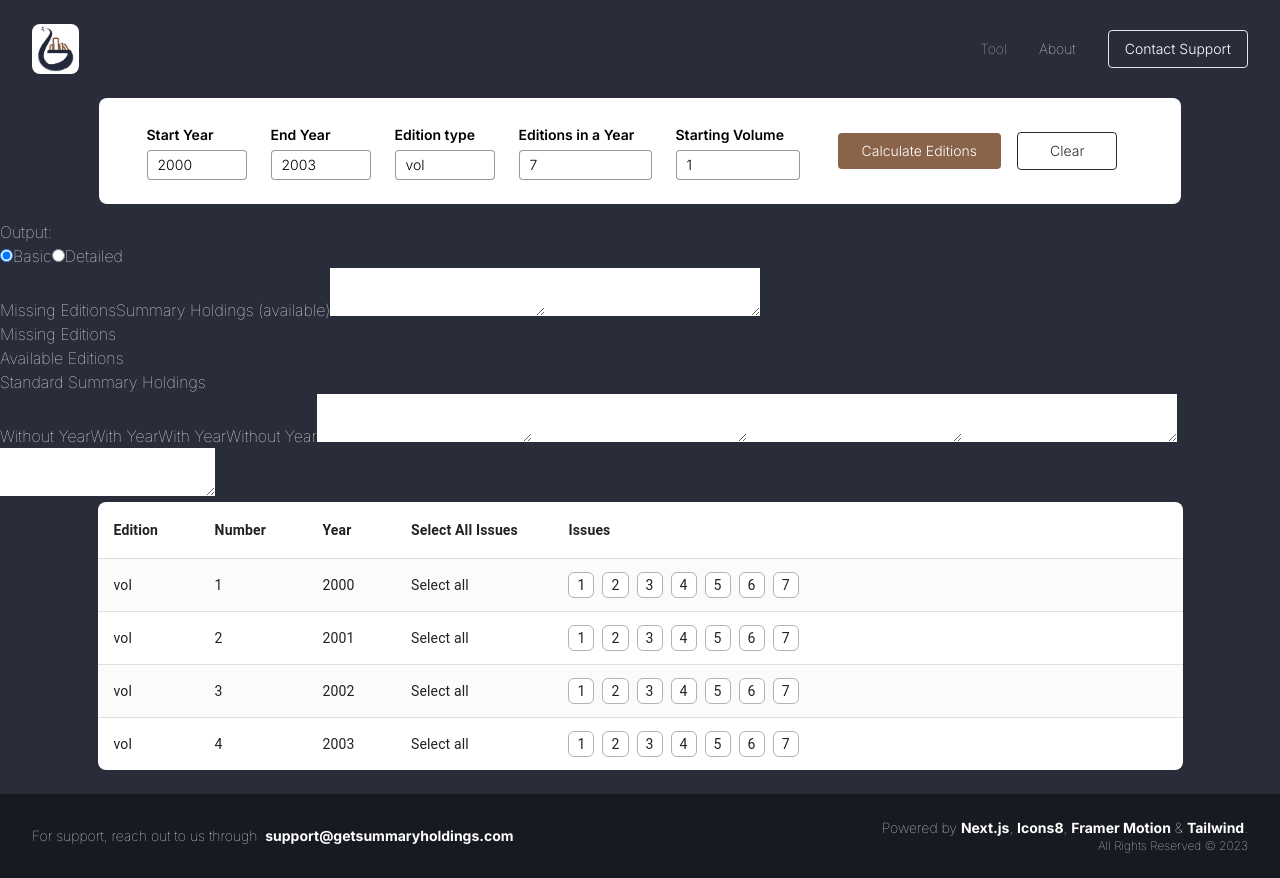
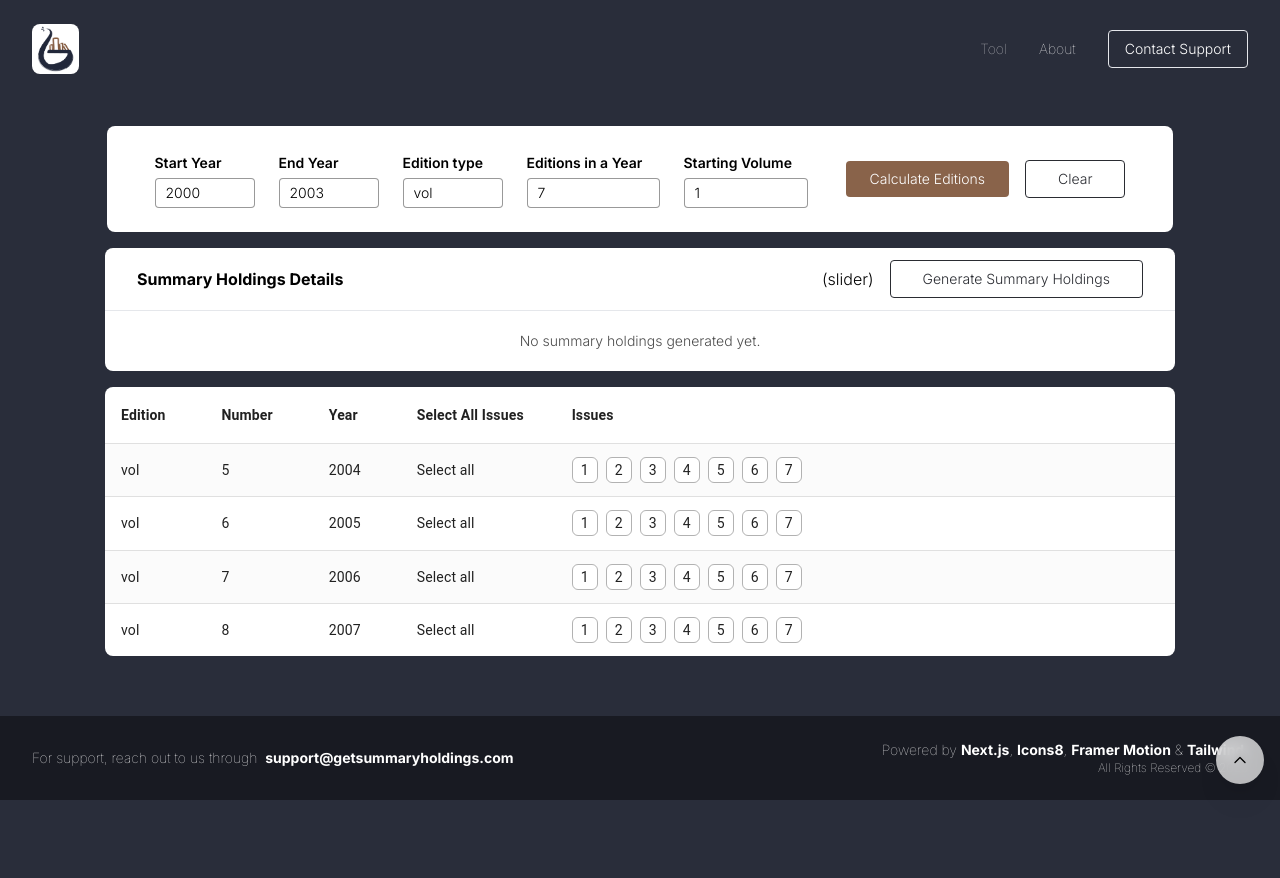
Before and after one commit to jjose14-Jacob-Jose/getSummaryHoldings, a Next.js app: page / in a window 1280 px wide. Both pictures are taken after a click on the button "Calculate Editions". After the commit the page ends 800 px from the top, so only its background shows below. Built offline with nearby package versions, Linux system fonts and the light colour scheme.

Commit message:
SCG-72: Styled summary holdings section. Moved summary holdings button to its component.

```diff
--- a/package.json
+++ b/package.json
@@ -13,6 +13,7 @@
     "@emotion/styled": "^11.11.0",
     "@mui/material": "^5.14.8",
     "autoprefixer": "10.4.14",
+    "axios": "^1.5.0",
     "framer-motion": "^10.16.0",
     "next": "^13.4.19",
     "postcss": "8.4.27",
--- a/public/public.js
+++ b/public/public.js
@@ -1,7 +1,7 @@
 import { FLAG_ISSUES_ALL_AVAILABLE, FLAG_ISSUES_NOT_AVAILABLE, MESSAGE_INVALID_INTEGER_INPUT_SUFFIX, STRING_VALUE_EMPTY } from "@/constants/common_js_constants";
 
 let editionsType, yearStarting, yearEnding, volumeYearStarting, editionsPerYear;
-let arrayAvailabilityStatusIssuesOfEachYear;
+let arrayEditionDescription, arrayEditionNumber, arrayYear, arrayAvailabilityStatusYear, arrayIssuesInTheYear, arrayAvailabilityStatusIssuesOfEachYear;
 
 // Function to print console outputs.
 function printToConsole(variable) {
@@ -16,14 +16,25 @@ function printToAlert(variable) {
 
 // Initializes the table.
 function initializeArrays() {
+    arrayEditionDescription = [];
+    arrayEditionNumber = [];
+    arrayYear = [];
+    arrayAvailabilityStatusYear = [];
     arrayAvailabilityStatusIssuesOfEachYear = [];
+    arrayIssuesInTheYear = [];
 
     // Adding '+1' to ensure 'ending' year is also included.
     const yearRange = yearEnding - yearStarting + 1;
 
-    // Creating an array of length 'editionsPerYear' with all elements having value 'FLAG_ISSUES_NOT_AVAILABLE' and pushing it to 'arrayAvailabilityStatusIssuesOfEachYear'.
     for(let i=0; i<yearRange; i++) {
+        arrayEditionDescription.push(editionsType);
+        arrayEditionNumber.push(volumeYearStarting++);
+        arrayYear.push(yearStarting++);
+        arrayAvailabilityStatusYear.push(FLAG_ISSUES_NOT_AVAILABLE);
+
+        // Creating an array of length 'editionsPerYear' with all elements having value 'FLAG_ISSUES_NOT_AVAILABLE' and pushing it to 'arrayAvailabilityStatusIssuesOfEachYear'.
         arrayAvailabilityStatusIssuesOfEachYear.push(Array.from({ length: editionsPerYear }, () => FLAG_ISSUES_NOT_AVAILABLE));
+        arrayIssuesInTheYear.push(editionsPerYear);
     }
 
     let rows = [];
@@ -58,6 +69,19 @@ function initializeArrays() {
     }
 
     return rows;
+}
+
+// Builds the request object for fetching holdings summary from the backend.
+export function getGenerateSummaryRequest() {
+    const form = new FormData();
+    form.append("arrayEditionDescription", arrayEditionNumber);
+    form.append("arrayEditionNumber", arrayEditionNumber);
+    form.append("arrayYear", arrayYear);
+    form.append("arrayAvailabilityStatusYear", arrayAvailabilityStatusYear);
+    form.append("arrayAvailabilityStatusIssuesOfEachYear", arrayAvailabilityStatusIssuesOfEachYear);
+    form.append("arrayIssuesInTheYear", arrayIssuesInTheYear);
+    form.append("editionsPerYear", editionsPerYear);
+    return form;
 }
 
 export function validateUserInputs(){
--- a/src/components/EditionsTable.jsx
+++ b/src/components/EditionsTable.jsx
@@ -42,7 +42,7 @@ export default function EditionsTable({editionRows}) {
         }));
 
     return(<>
-        <TableContainer className="bg-white rounded-lg mx-auto w-fit max-w-[1085px]">
+        <TableContainer className="bg-white rounded-lg mx-auto w-fit max-w-[1070px]">
             <Table sx={{ minWidth: 650, maxWidth: 1085 }} aria-label="simple table">
                 <TableHead>
                     <TableRow>
@@ -77,6 +77,5 @@ export default function EditionsTable({editionRows}) {
                 </TableBody>
             </Table>
         </TableContainer>
-        <button id="btnGenerateSummary"></button>
     </>)
 };
--- a/src/components/ResultsSection.jsx
+++ b/src/components/ResultsSection.jsx
@@ -15,7 +15,7 @@ export default function ResultsSection({editionRows}) {
     //todo: Use state to check if results are populated or not and disable/enable buttons on that basis.
 
     return (
-        <div className="items-center align-middle justify-center pt-4">
+        <div className="items-center align-middle justify-center space-y-4 pb-8">
             <BackToTopButton />
             <SummaryHoldingsResults />
             <EditionsTable editionRows={editionRows} />
--- a/src/components/SummaryHoldingsResults.jsx
+++ b/src/components/SummaryHoldingsResults.jsx
@@ -1,4 +1,10 @@
 'use client';
+
+import { useState } from "react";
+import { getGenerateSummaryRequest } from "../../public/public";
+import axios from "axios";
+import Loader from "./static/Loader";
+import { ENV_LOCAL } from "@/constants/common_js_constants";
 
 /**
  * Summary holdings results component.
@@ -6,7 +12,53 @@
  * @author pdoddi
  */
 export default function SummaryHoldingsResults() {
-    return(<>
+
+    const [summaryGenerated, setSummaryGenerated] = useState(false);
+    const [summaryData, setSummaryData] = useState(null);
+    const [showLoader, setShowLoader] = useState(false);
+
+    //Makes the backend API call to fetch holdings summary details.
+    const fetchData = async (request) => {
+        const response = await axios({
+            url: `${ENV_LOCAL}/postData`,
+            method: "post",
+            data: request,
+            headers: {
+              "Content-type": "multipart/form-data",
+            },
+        });
+
+        setSummaryData(response.data);
+
+        //Setting a delay of 1s as the loader loads a little too fast to see.
+        //This might confuse users.
+        setTimeout(() => {
+            setShowLoader(false);
+            setSummaryGenerated(true);
+        }, 1000);
+    };
+
+    //Displays a lodaer, fetches the request object for the backend API call and makes the request.
+    function handleGenerateSummaryClick(){
+        setShowLoader(true);
+        const request = getGenerateSummaryRequest();
+        fetchData(request);
+    }
+
+    return(
+        <div className="bg-white  text-black font-light rounded-lg m-auto w-[1070px]">
+            <div className="flex justify-between px-8 p-3 items-center">
+                <h2 className="font-bold">Summary Holdings Details</h2>
+                <div className="flex gap-4 items-center">
+                    <p>(slider)</p>
+                    <button onClick={handleGenerateSummaryClick} id="btnGenerateSummary" className="p-2 px-8 h-fit font-light text-[#2A2C32] text-sm hover:text-white border border-[#2A2C32] rounded hover:bg-[#2A2C32] hover:font-light items-center">Generate Summary Holdings</button>
+                </div>
+            </div>
+            <hr />
+            <div className="px-8 p-3 align-middle justify-center items-center">
+                {
+                    summaryGenerated ?
+                        <>
                             <div id="tableUserInput">
 
                                 <label htmlFor ="divRBMode" className="text-right">Output:</label>
@@ -25,8 +77,8 @@ export default function SummaryHoldingsResults() {
                                 <label htmlFor ="textAreaUnavailableEditionsWithoutYearAdvanced">Missing Editions</label>
                                 <label htmlFor ="textAreaAvailableSummaryHoldingBasic">Summary Holdings (available)</label>
 
-                <textarea id="textAreaUnavailableEditionsWithoutYearBasic" name="textAreaUnavailableEditionsWithoutYear" text="${textAreaUnavailableEditionsWithoutYear}"></textarea>
-                <textarea id="textAreaAvailableSummaryHoldingBasic" name="textAreaAvailableSummaryHolding" text="${textAreaAvailableSummaryHolding}"> </textarea>
+                                <textarea id="textAreaUnavailableEditionsWithoutYearBasic" name="textAreaUnavailableEditionsWithoutYear">{summaryData.textAreaUnavailableEditionsWithoutYear}</textarea>
+                                <textarea id="textAreaAvailableSummaryHoldingBasic" name="textAreaAvailableSummaryHolding">{summaryData.textAreaAvailableSummaryHolding}</textarea>
                             </div>
 
                             <div id="tableSummaryHoldingAdvanced" className="modeAdvanced" >
@@ -46,13 +98,21 @@ export default function SummaryHoldingsResults() {
                                 <label htmlFor ="textAreaAvailableEditionsWithYear" className="modeAdvanced" >With Year</label>
                                 <label htmlFor ="textAreaAvailableEditionsWithoutYear" className="modeAdvanced" >Without Year</label>
 
-                <textarea id="textAreaUnavailableEditionsWithoutYearAdvanced" name="textAreaUnavailableEditionsWithoutYear" text="${textAreaUnavailableEditionsWithoutYear}"></textarea>
-                <textarea id="textAreaUnavailableEditionsWithYear" name="textAreaUnavailableEditionsWithYear" className="modeAdvanced"  text="${textAreaUnavailableEditionsWithYear}"> </textarea>
-                <textarea id="textAreaAvailableEditionsWithYear" name="textAreaAvailableEditionsWithYear" className="modeAdvanced" text="${textAreaAvailableEditionsWithYear}"> </textarea>
-                <textarea id="textAreaAvailableEditionsWithoutYear" name="textAreaAvailableEditionsWithoutYear" className="modeAdvanced" text="${textAreaAvailableEditionsWithoutYear}"> </textarea>
-                <textarea id="textAreaAvailableSummaryHoldingAdvanced" name="textAreaAvailableSummaryHolding" text="${textAreaAvailableSummaryHolding}"> </textarea>
+                                <textarea id="textAreaUnavailableEditionsWithoutYearAdvanced" name="textAreaUnavailableEditionsWithoutYear">{summaryData.textAreaUnavailableEditionsWithoutYear}</textarea>
+                                <textarea id="textAreaUnavailableEditionsWithYear" name="textAreaUnavailableEditionsWithYear" className="modeAdvanced">{summaryData.textAreaUnavailableEditionsWithYear}</textarea>
+                                <textarea id="textAreaAvailableEditionsWithYear" name="textAreaAvailableEditionsWithYear" className="modeAdvanced">{summaryData.textAreaAvailableEditionsWithYear}</textarea>
+                                <textarea id="textAreaAvailableEditionsWithoutYear" name="textAreaAvailableEditionsWithoutYear" className="modeAdvanced">{summaryData.textAreaAvailableEditionsWithoutYear}</textarea>
+                                <textarea id="textAreaAvailableSummaryHoldingAdvanced" name="textAreaAvailableSummaryHolding">{summaryData.textAreaAvailableSummaryHolding}</textarea>
 
                             </div>
-            <div id="divUserInteractionArea" className="divUserInteractionArea"></div>
-    </>)
+                        </>
+                    : <div className="text-sm py-2 text-center text-gray opacity-70">No summary holdings generated yet.</div>
+                }
+            </div>
+
+            <Loader
+                open={showLoader}
+            />
+        </div>
+    )
 };
--- a/src/components/UserInputs.jsx
+++ b/src/components/UserInputs.jsx
@@ -54,14 +54,6 @@ export default function UserInputs({setDisplayResults, setEditionRows, displayRe
                     displayResults &&
                     <button onClick={handleClear} id="btnClearAll" className="p-2 px-8 h-fit font-light text-[#2A2C32] text-sm hover:text-white border border-[#2A2C32] rounded hover:bg-[#2A2C32] hover:font-light items-center">Clear</button>
                 }
-                <div className="cols-span-2">
-                    <input type="hidden" id="arrayEditionDescription" name="arrayEditionDescription" />
-                    <input type="hidden" id="arrayEditionNumber" name="arrayEditionNumber" />
-                    <input type="hidden" id="arrayYear" name="arrayYear" />
-                    <input type="hidden" id="arrayAvailabilityStatusYear" name="arrayAvailabilityStatusYear" />
-                    <input type="hidden" id="arrayAvailabilityStatusIssuesOfEachYear" name="arrayAvailabilityStatusIssuesOfEachYear" />
-                    <input type="hidden" id="arrayIssuesInTheYear" name="arrayIssuesInTheYear" />
-                </div>
             </div>
         </div>
     )
```
Also changed, not shown: 1 other file (tests, documents, lock files or other folders). Lines whose indentation alone changed are shown as unchanged.
